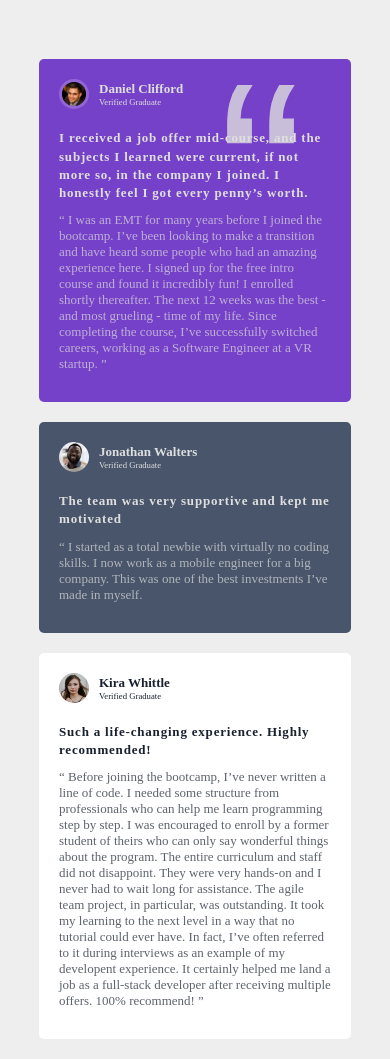
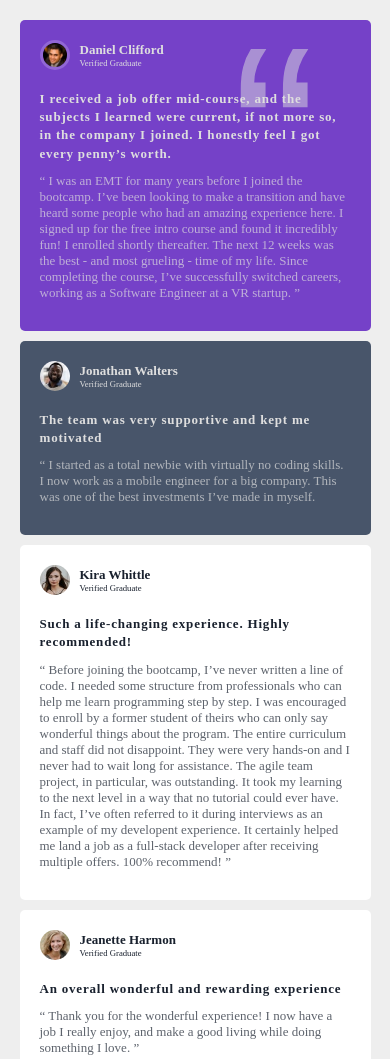
Before and after one commit to devenyam/Testimonials-Grid-Section, a plain HTML site: page index.html in a window 390 px wide. Shown: the top 1059 px of the page. Drawn offline with Linux system fonts and the light colour scheme.

Commit message:
Update style.css

```diff
--- a/style.css
+++ b/style.css
@@ -135,6 +135,9 @@ footer {
 }
 
 @media (max-width: 500px) {
+  body {
+    min-height: 100vh;
+  }
   section {
     display: -webkit-box;
     display: -ms-flexbox;
@@ -146,12 +149,12 @@ footer {
     -webkit-box-pack: start;
         -ms-flex-pack: start;
             justify-content: flex-start;
-    -webkit-box-align: center;
-        -ms-flex-align: center;
-            align-items: center;
-    height: 80%;
-    width: 80%;
-    margin-bottom: 50px;
+    width: 90%;
+    padding-bottom: 50px;
+    position: absolute;
+    top: 0;
+    margin: 20px 0;
+    gap: 10px;
   }
   .testimonial-1::before {
     content: open-quote;
@@ -160,7 +163,10 @@ footer {
     right: 15%;
     font-size: 20em;
     font-family: sans-serif;
-    opacity: 0.8;
+    opacity: 0.5;
+  }
+  .testimonial-5 {
+    margin-bottom: 20px;
   }
   footer {
     display: none;
```
